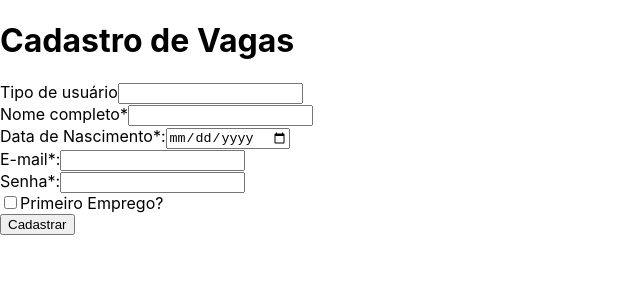
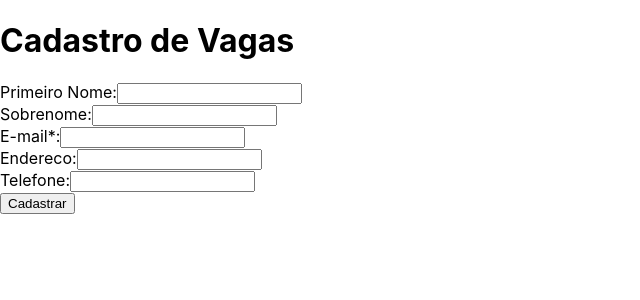
Before and after one commit to bealima/TrabalhoDuplaReact, a React (Create React App) app: page / in a window 1280 px wide. Shown: the top 300 px of the page, without its empty margins (0-640 px from the left). Built offline with nearby package versions, Linux system fonts and the light colour scheme.

Commit message:
Implementação ID, correção campos input

```diff
--- a/src/Components/Cadastro.js
+++ b/src/Components/Cadastro.js
@@ -5,69 +5,69 @@ import {useState} from 'react';
 
 
 function Cadastro(){
+
+  const [idUsuario,setIdUsuario]=useState(0)
+  const [listUsuarios,setListUsuarios]=useState([])
+  const [isEdicao, setIsEdicao] = useState(false)
+
   const formik = useFormik({
     initialValues:{
-      tipoUsuario:'',
-      nome:'',
-      dataNasc:'',
+      id: 0,
+      primeiroNome:'',
+      ultimoNome:'',
       email:'',
-      senha:''
+      endereco:'',
+      telefone:''
     },
     enableReinitialize: true,
-    onSubmit:(values, {resetForm}) => {
-      console.log(isEdicao)
+    onSubmit:(values, ) => {
+
       if (!isEdicao){
-        //let idAtual = 0
-        // idAtual= id
-        // setId(id+1)
-        // console.log(values.id)
-        console.log(values)
+
+        values.id = idUsuario
+        setIdUsuario(idUsuario + 1)
+
         if (listUsuarios.length === 0){
           setListUsuarios([values])
-          console.log(654654)
+
         }else {
           setListUsuarios([...listUsuarios, values])
         }
 
-        console.log('blabla',listUsuarios)
-        // formik.values.id++
-        resetForm();
-      } else {
-        console.log('é edição mesmo')
-        let userEditado = listUsuarios.find(e => e.nome === values.nome)
+        formik.resetForm();
+
+      } else { /*Se isEdicao*/
+
+        let userEditado = listUsuarios.find(e => e.id === values.id)
         console.log(userEditado)
         // console.log(values)
 
         if (userEditado !== -1 ){
-          userEditado.tipoUsuario = values.tipoUsuario
-          userEditado.nome = values.nome
-          userEditado.dataNasc = values.dataNasc
+          userEditado.primeiroNome = values.primeiroNome
+          userEditado.ultimoNome = values.ultimoNome
           userEditado.email = values.email
-          userEditado.senha = values.senha
+          userEditado.endereco = values.endereco
+          userEditado.telefone = values.telefone
 
           setListUsuarios([...listUsuarios])
         }
         console.log(listUsuarios)
       }
+
     }
   });
 
-    const [isEdicao, setIsEdicao] = useState(false)
-    const [id,setId]=useState(0)
-    const [listUsuarios,setListUsuarios]=useState([])
+    const handleDelete = (id) => {
 
-    const handleDelete = (id) => {
-      console.log("Button delete");
-      console.log(id)
-      const list = listUsuarios.filter(usuario => usuario.nome !== id)
+      const list = listUsuarios.filter(user => user.id !== id)
       setListUsuarios(list)
     }
 
     const handleUpdate = (id) => {
-      console.log("Button update");
+
       setIsEdicao(true)
-      const usuario = listUsuarios.find(user => user.nome === id)
-      console.log(usuario)
+
+      const usuario = listUsuarios.find(user => user.id === id)
       formik.setValues(usuario)
 
 
@@ -78,28 +78,24 @@ function Cadastro(){
       <form  onSubmit={formik.handleSubmit}>
 
         <div>
-          <label htmlFor="tipoUsuario">Tipo de usuário</label>
-          <input type="text"  id="tipoUsuario" name="tipoUsuario" onChange={formik.handleChange}  value={formik.values.tipoUsuario}/>
+          <label htmlFor="primeiroNome">Primeiro Nome:</label>
+          <input type="text"  id="primeiroNome" name="primeiroNome" onChange={formik.handleChange}  value={formik.values.primeiroNome}/>
         </div>
         <div>
-          <label htmlFor="nome">Nome completo*</label>
-          <input type="text"  id="nome" name="nome" onChange={formik.handleChange} value={formik.values.nome}/>
-        </div>
-        <div>
-          <label htmlFor="dataNascimento">Data de Nascimento*:</label>
-          <input type="date"  id="dataNasc" name="dataNasc" onChange={formik.handleChange} value={formik.values.dataNasc}/>
+          <label htmlFor="ultimoNome">Sobrenome:</label>
+          <input type="text"  id="ultimoNome" name="ultimoNome" onChange={formik.handleChange} value={formik.values.ultimoNome}/>
         </div>
         <div>
           <label htmlFor="email">E-mail*:</label>
           <input type="email"  id="email" name="email" onChange={formik.handleChange}  value={formik.values.email}/>
         </div>
         <div>
-          <label htmlFor="senha">Senha*:</label>
-          <input type="password"  id="senha" name="senha" onChange={formik.handleChange} value={formik.values.senha}/>
+          <label htmlFor="endereco">Endereco:</label>
+          <input type="text"  id="endereco" name="endereco" onChange={formik.handleChange} value={formik.values.endereco}/>
         </div>
         <div>
-          <input type="checkbox" />
-          <label htmlFor="primeiroEmprego">Primeiro Emprego?</label>
+          <label htmlFor="telefone">Telefone:</label>
+          <input type="text"  id="telefone" name="telefone" onChange={formik.handleChange} value={formik.values.telefone}/>
         </div>
         <div>
           <button type="submit">Cadastrar</button>
--- a/src/Components/ItemUsuario.js
+++ b/src/Components/ItemUsuario.js
@@ -2,11 +2,12 @@ function ItemUsuario({usuario}){
   return(
     <>
       <li>
-        Id: {usuario.id}
-        Tipo de Usuario: {usuario.tipoUsuario}
-        Nome: {usuario.nome}
-        Data de Nascimento: {usuario.dataNasc}
+        Primeiro Nome: {usuario.primeiroNome}
+        Sobrenome: {usuario.ultimoNome}
         E-mail: {usuario.email}
+        Endereco: {usuario.endereco}
+        Telefone: {usuario.telefone}
+
       </li>
     </>
   );
--- a/src/Components/ListaUsuarios.js
+++ b/src/Components/ListaUsuarios.js
@@ -8,8 +8,8 @@ function ListaUsuarios({listaUsuarios, onDelete, onUpdate}){
       {listaUsuarios.map((user, index) => (
         <div key={index}>
           <ItemUsuario usuario={user}/>
-          <button type="button" onClick={() => onDelete(user.nome)}>Remover</button>
-          <button type="button" onClick={() => onUpdate(user.nome)}>Editar</button>
+          <button type="button" onClick={() => onDelete(user.id)}>Remover</button>
+          <button type="button" onClick={() => onUpdate(user.id)}>Editar</button>
         </div>
       ))}
 
```
